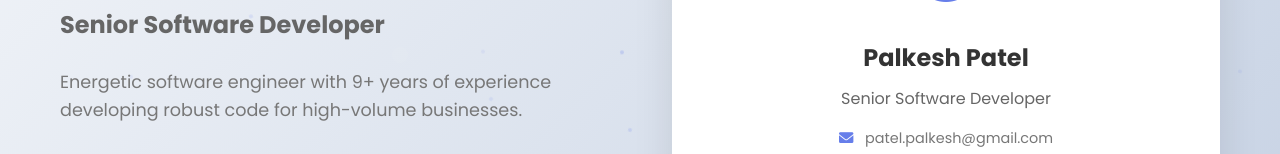
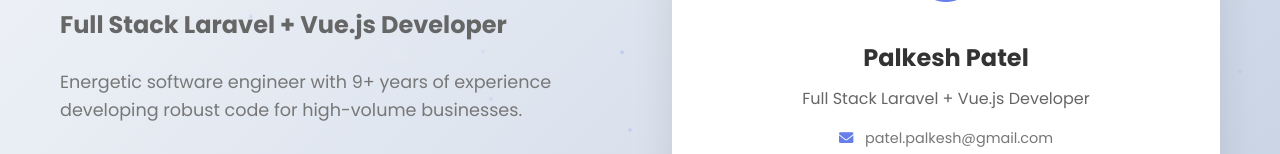
Before and after one commit to palkeshpatel/my-portfolio, a plain HTML site: page index.html in a window 1280 px wide. Shown: the part 345-499 px from the top of the page. Drawn offline with Linux system fonts and the light colour scheme; animation ran at ten frames a second.

Commit message:
desgination chnage

```diff
--- a/index.html
+++ b/index.html
@@ -3,7 +3,7 @@
 <head>
     <meta charset="UTF-8">
     <meta name="viewport" content="width=device-width, initial-scale=1.0">
-    <title>Palkesh Patel - Senior Software Developer</title>
+    <title>Palkesh Patel - Full Stack Laravel + Vue.js Developer</title>
     <link rel="stylesheet" href="styles.css">
     <link href="https://cdnjs.cloudflare.com/ajax/libs/font-awesome/6.0.0/css/all.min.css" rel="stylesheet">
     <link href="https://fonts.googleapis.com/css2?family=Poppins:wght@300;400;500;600;700&display=swap" rel="stylesheet">
@@ -50,7 +50,7 @@
                 <h1 class="hero-title">
                     <span class="text-gradient">Palkesh Patel</span>
                 </h1>
-                <h2 class="hero-subtitle">Senior Software Developer</h2>
+                <h2 class="hero-subtitle">Full Stack Laravel + Vue.js Developer</h2>
                 <p class="hero-description">
                     Energetic software engineer with 9+ years of experience developing robust code for high-volume businesses.
                 </p>
@@ -66,7 +66,7 @@
                     </div>
                     <div class="profile-info">
                         <h3>Palkesh Patel</h3>
-                        <p>Senior Software Developer</p>
+                        <p>Full Stack Laravel + Vue.js Developer</p>
                         <div class="contact-info">
                             <p><i class="fas fa-envelope"></i> patel.palkesh@gmail.com</p>
                             <p><i class="fas fa-phone"></i> +91 81416 81200</p>
```
